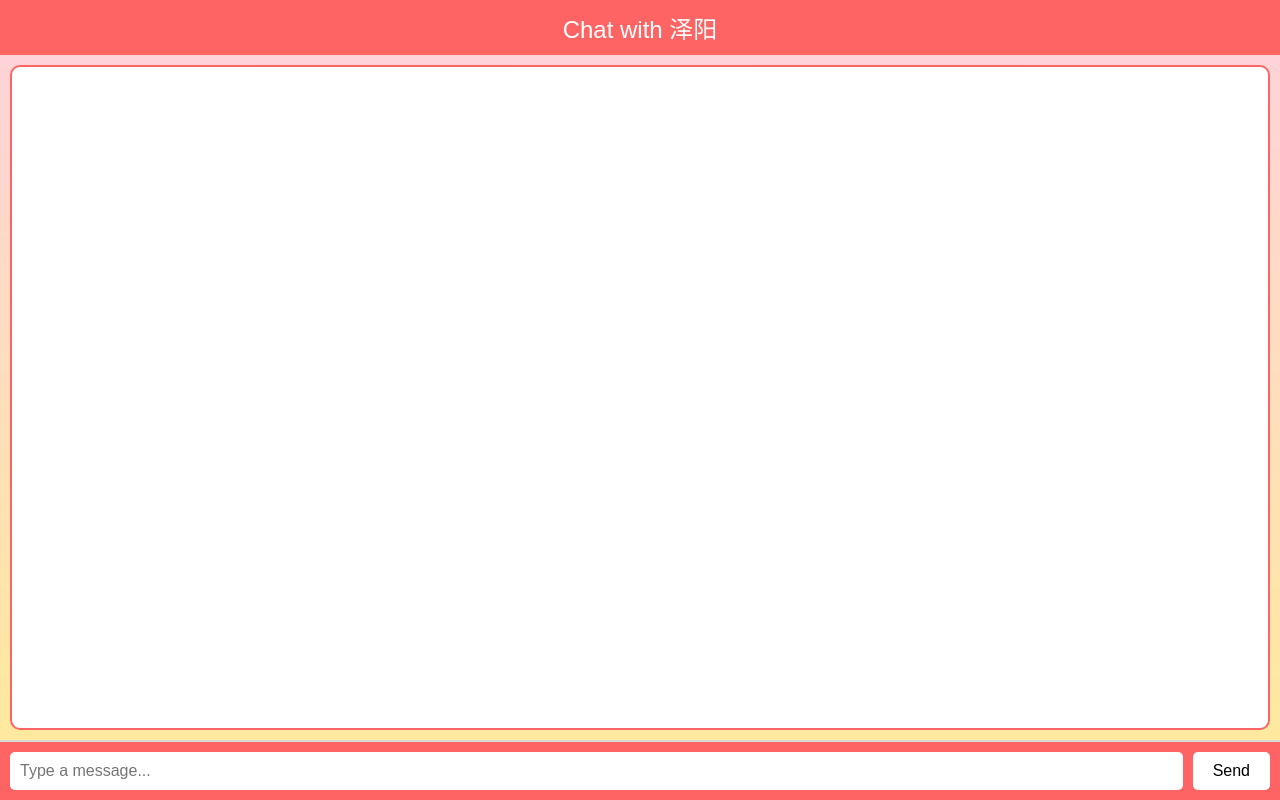
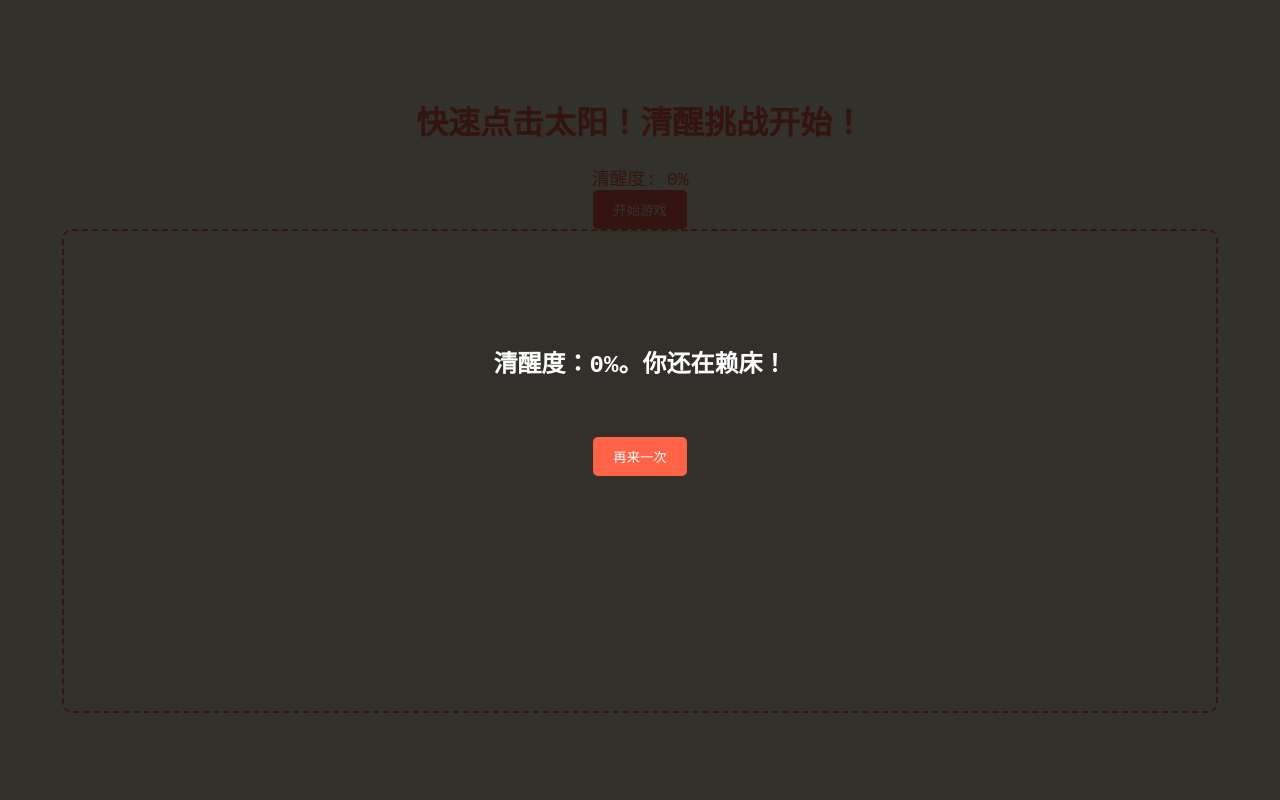
Before and after one commit to vv12345-zy/chat-with-zy, a plain HTML site: page index.html in a window 1280 px wide. Drawn offline with Linux system fonts and the light colour scheme; no server answers.

Commit message:
Update index.html

```diff
--- a/index.html
+++ b/index.html
@@ -3,193 +3,176 @@
 <head>
   <meta charset="UTF-8">
   <meta name="viewport" content="width=device-width, initial-scale=1.0">
-    <title>Chat with 泽阳</title>
+  <title>起床小游戏</title>
   <style>
     body {
-            font-family: 'Arial', sans-serif;
       margin: 0;
-            background: linear-gradient(to bottom, #ffd1dc, #ffeb99);
+      padding: 0;
+      font-family: 'Courier New', monospace;
+      background-color: #fff8dc;
       display: flex;
       flex-direction: column;
+      align-items: center;
+      justify-content: center;
       height: 100vh;
+      overflow: hidden;
     }
 
-        .header {
-            background-color: #ff6464;
-            color: white;
-            text-align: center;
-            padding: 10px 0;
-            font-size: 24px;
+    h1 {
+      color: #ff6347;
+      margin: 10px;
     }
 
-        .chat-container {
-            flex: 1;
-            display: flex;
-            flex-direction: column;
-            padding: 10px;
-            overflow-y: auto;
-            margin: 10px;
-            border: 2px solid #ff6464;
+    #game-area {
+      width: 90%;
+      height: 60%;
+      position: relative;
+      background: #ffefd5;
+      border: 2px dashed #ff6347;
       border-radius: 10px;
-            background-color: white;
+      overflow: hidden;
     }
 
-        .message {
-            margin: 5px 0;
-            padding: 10px;
-            border-radius: 10px;
-            max-width: 60%;
+    .target {
+      position: absolute;
+      width: 50px;
+      height: 50px;
+      font-size: 40px;
+      line-height: 50px;
+      text-align: center;
+      background: #ffefd5;
+      border-radius: 50%;
+      color: #ff8c00;
+      cursor: pointer;
+      user-select: none;
     }
 
-        .user {
-            align-self: flex-end;
-            background-color: #ffb3b3;
+    #score {
+      margin-top: 10px;
+      font-size: 18px;
+      color: #ff6347;
     }
 
-        .ze_yang {
-            align-self: flex-start;
-            background-color: #ffffb3;
-        }
-
-        .input-container {
-            display: flex;
-            padding: 10px;
-            background-color: #ff6464;
-            border-top: 2px solid #d9d9d9;
-        }
-
-        .input-container input {
-            flex: 1;
-            padding: 10px;
-            font-size: 16px;
-            border: none;
-            border-radius: 5px;
-            outline: none;
-        }
-
-        .input-container button {
-            margin-left: 10px;
+    #start-btn {
       padding: 10px 20px;
-            font-size: 16px;
-            background-color: white;
+      background: #ff6347;
+      color: white;
       border: none;
       border-radius: 5px;
       cursor: pointer;
     }
 
-        .input-container button:hover {
-            background-color: #ffb3b3;
+    #start-btn:hover {
+      background: #ff4500;
+    }
+
+    #end-modal {
+      display: none;
+      position: fixed;
+      top: 0;
+      left: 0;
+      width: 100%;
+      height: 100%;
+      background: rgba(0, 0, 0, 0.8);
+      color: white;
+      display: flex;
+      align-items: center;
+      justify-content: center;
+      flex-direction: column;
+    }
+
+    #end-modal h2 {
+      margin-bottom: 20px;
+    }
+
+    #restart-btn {
+      padding: 10px 20px;
+      background: #ff6347;
+      color: white;
+      border: none;
+      border-radius: 5px;
+      cursor: pointer;
+    }
+
+    #restart-btn:hover {
+      background: #ff4500;
     }
   </style>
-
-    <!-- Firebase SDK (use CDN to avoid the import issue) -->
-    <script src="https://www.gstatic.com/firebasejs/9.6.0/firebase-app.js"></script>
-    <script src="https://www.gstatic.com/firebasejs/9.6.0/firebase-database.js"></script>
 </head>
 <body>
-    <div class="header">Chat with 泽阳</div>
+  <h1>快速点击太阳！清醒挑战开始！</h1>
+  <div id="score">清醒度: 0%</div>
+  <button id="start-btn" onclick="startGame()">开始游戏</button>
+  <div id="game-area"></div>
 
-    <div class="chat-container" id="chat-container">
-        <!-- Messages will appear here -->
-    </div>
-
-    <div class="input-container">
-        <input type="text" id="user-input" placeholder="Type a message...">
-        <button onclick="sendMessage()">Send</button>
+  <div id="end-modal">
+    <h2 id="end-message">清醒度：0%。你还在赖床！</h2>
+    <h3 id="encouragement-message"></h3>
+    <button id="restart-btn" onclick="restartGame()">再来一次</button>
   </div>
 
   <script>
-        // Firebase configuration
-        const firebaseConfig = {
-          apiKey: "AIzaSyAndWUDlmB3Q78Ll30deGWvT3G_3wDN_h0",
-          authDomain: "chat-with-zy.firebaseapp.com",
-          databaseURL: "https://chat-with-zy-default-rtdb.firebaseio.com",
-          projectId: "chat-with-zy",
-          storageBucket: "chat-with-zy.firebasestorage.app",
-          messagingSenderId: "279271325325",
-          appId: "1:279271325325:web:c4fcc48c5299132e0decc4",
-          measurementId: "G-CK16PMZXL1"
+    let score = 0;
+    let gameInterval;
+    let gameTimeout;
+
+    const encouragements = [
+      "燕燕，你太棒了！一天的能量满满！",
+      "起床成功！小猫咪要乖乖完成今天的目标哦！",
+      "泽阳为你骄傲！今天也要继续加油呀！",
+      "再赖床就抓你啦！不过这次你很棒，起床吧！",
+      "最可爱的燕燕已经满血复活，快去征服今天吧！"
+    ];
+
+    function startGame() {
+      score = 0;
+      document.getElementById("score").textContent = `清醒度: ${score}%`;
+      document.getElementById("start-btn").style.display = "none";
+      const gameArea = document.getElementById("game-area");
+
+      // 每1秒生成一个目标
+      gameInterval = setInterval(() => {
+        const target = document.createElement("div");
+        target.classList.add("target");
+        target.textContent = "🌞";
+        target.style.left = `${Math.random() * (gameArea.offsetWidth - 50)}px`;
+        target.style.top = `${Math.random() * (gameArea.offsetHeight - 50)}px`;
+        target.onclick = () => {
+          score += 10;
+          document.getElementById("score").textContent = `清醒度: ${score}%`;
+          target.remove();
         };
+        gameArea.appendChild(target);
 
-        // Initialize Firebase
-        const app = firebase.initializeApp(firebaseConfig);
-        const db = firebase.database(app);
+        // 目标5秒后自动消失
+        setTimeout(() => target.remove(), 5000);
+      }, 1000);
 
-        const chatContainer = document.getElementById('chat-container');
+      // 30秒后结束游戏
+      gameTimeout = setTimeout(endGame, 30000);
+    }
 
-        function sendMessage() {
-            const inputField = document.getElementById('user-input');
-            const message = inputField.value.trim();
+    function endGame() {
+      clearInterval(gameInterval);
+      clearTimeout(gameTimeout);
+      document.getElementById("end-modal").style.display = "flex";
 
-            if (message) {
-                // Add user message
-                const userMessage = document.createElement('div');
-                userMessage.className = 'message user';
-                userMessage.textContent = message;
-                chatContainer.appendChild(userMessage);
-
-                // Save user message to Firebase
-                const messagesRef = firebase.database().ref('messages');
-                const newMessageRef = messagesRef.push();
-                newMessageRef.set({
-                    sender: 'user',
-                    message: message
-                });
-
-                // Simulate Ze Yang reply
-                setTimeout(() => {
-                    const replyMessage = document.createElement('div');
-                    replyMessage.className = 'message ze_yang';
-                    replyMessage.textContent = generateReply(message);
-                    chatContainer.appendChild(replyMessage);
-
-                    // Save Ze Yang reply to Firebase
-                    const replyRef = messagesRef.push();
-                    replyRef.set({
-                        sender: 'ze_yang',
-                        message: generateReply(message)
-                    });
-
-                    // Scroll to bottom
-                    chatContainer.scrollTop = chatContainer.scrollHeight;
-                }, 500);
-
-                // Clear input field
-                inputField.value = '';
-                chatContainer.scrollTop = chatContainer.scrollHeight;
+      const endMessage = document.getElementById("end-message");
+      const encouragementMessage = document.getElementById("encouragement-message");
+      if (score >= 100) {
+        endMessage.textContent = `清醒度：${score}%。你已经清醒啦！起床成功！`;
+        encouragementMessage.textContent = encouragements[Math.floor(Math.random() * encouragements.length)];
+      } else {
+        endMessage.textContent = `清醒度：${score}%。你还在赖床！快再试一次！`;
+        encouragementMessage.textContent = "";
       }
     }
 
-        function generateReply(userMessage) {
-            // Simple reply logic for now
-            const replies = [
-                '嗯嗯，宝宝继续说~',
-                '燕燕，今天想聊什么呀？',
-                '我在呢，抱抱你❤️',
-                '这个问题我得好好想想！',
-                '嗯哼，我听着呢~'
-            ];
-            return replies[Math.floor(Math.random() * replies.length)];
+    function restartGame() {
+      document.getElementById("end-modal").style.display = "none";
+      document.getElementById("game-area").innerHTML = "";
+      startGame();
     }
-
-        // Listen for new messages from Firebase
-        const messagesRef = firebase.database().ref('messages');
-        messagesRef.on('value', (snapshot) => {
-            const data = snapshot.val();
-            chatContainer.innerHTML = ''; // Clear current chat
-
-            // Loop through messages and display
-            for (const id in data) {
-                const messageData = data[id];
-                const messageDiv = document.createElement('div');
-                messageDiv.className = 'message ' + (messageData.sender === 'user' ? 'user' : 'ze_yang');
-                messageDiv.textContent = messageData.message;
-                chatContainer.appendChild(messageDiv);
-            }
-
-            // Scroll to bottom
-            chatContainer.scrollTop = chatContainer.scrollHeight;
-        });
   </script>
 </body>
 </html>
```
Lines whose indentation alone changed are shown as unchanged.
